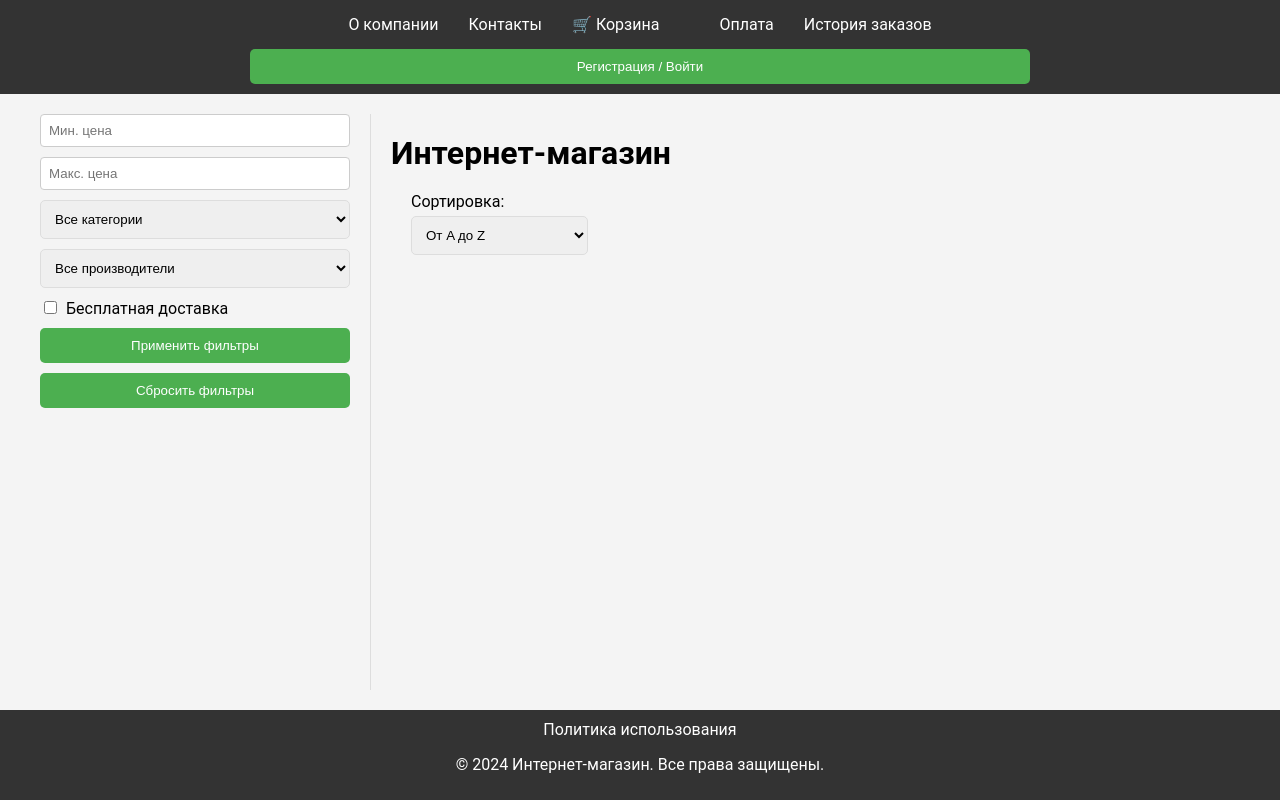
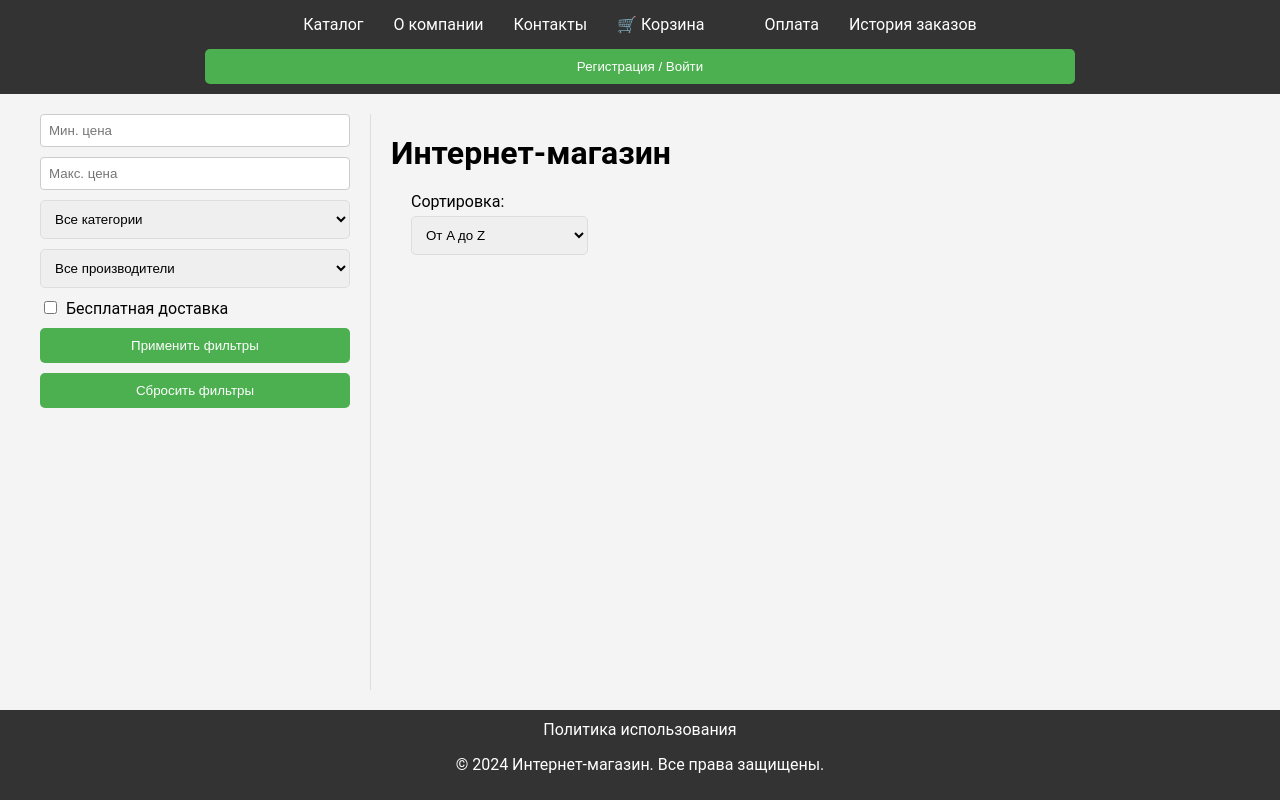
Before and after one commit to artichokeee/public-shop, a website: page public/html/index.html in a window 1280 px wide. Drawn offline with nearby package versions, Linux system fonts and the light colour scheme; no server answers.

Commit message:
returned HTML changes

```diff
--- a/public/html/index.html
+++ b/public/html/index.html
@@ -8,6 +8,7 @@
   <body>
     <header>
       <nav>
+        <a href="/">Каталог</a>
         <a href="/about">О компании</a>
         <a href="/contacts">Контакты</a>
         <a href="/cart" class="auth-dependent">
```
